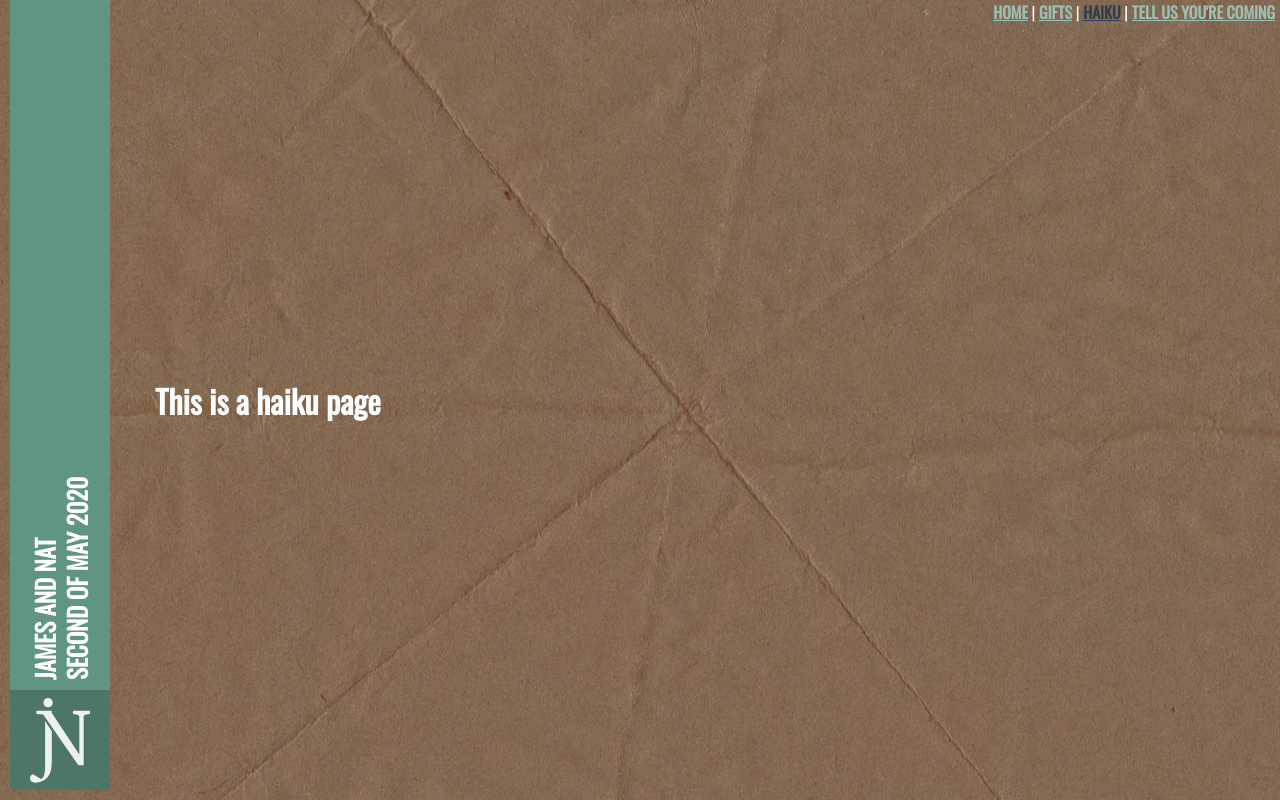
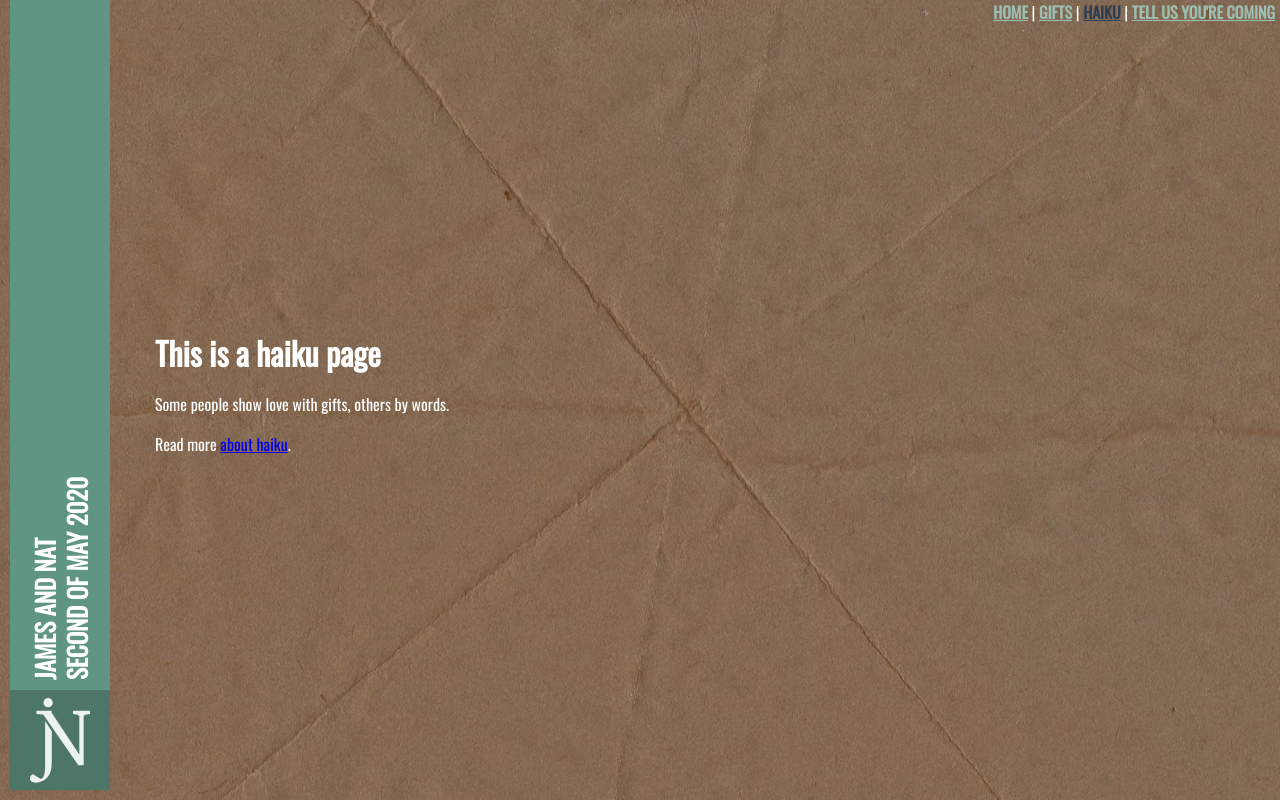
Before and after one commit to jamesdoc/second-of-may, a Vue app: page /haiku in a window 1280 px wide. Built offline with nearby package versions, Linux system fonts and the light colour scheme.

Commit message:
Add placeholder copy

```diff
--- a/src/views/Gift.vue
+++ b/src/views/Gift.vue
@@ -2,6 +2,7 @@
   <div class="centralContainer">
     <div class="gifts">
       <h1>Nothing to see here...</h1>
+      <p>We're working on this...</p>
     </div>
   </div>
 </template>
--- a/src/views/Haiku.vue
+++ b/src/views/Haiku.vue
@@ -2,6 +2,8 @@
   <div class="centralContainer">
     <div class="about">
       <h1>This is a haiku page</h1>
+      <p>Some people show love with gifts, others by words.</p>
+      <p>Read more <a href="https://en.wikipedia.org/wiki/Haiku" target="_blank" rel="noopener">about haiku</a>.</p>
     </div>
   </div>
 </template>
```
